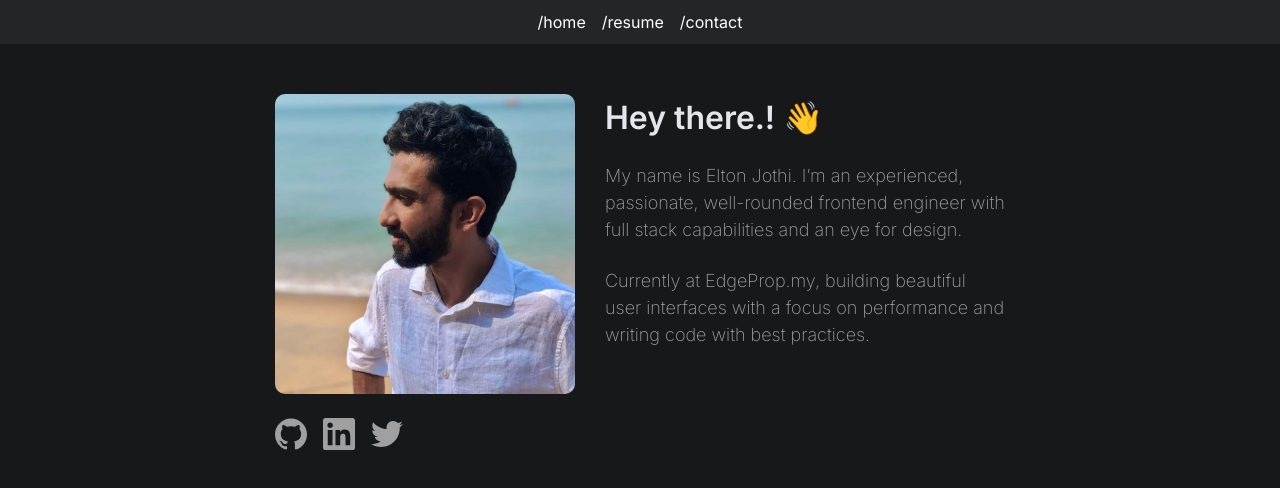
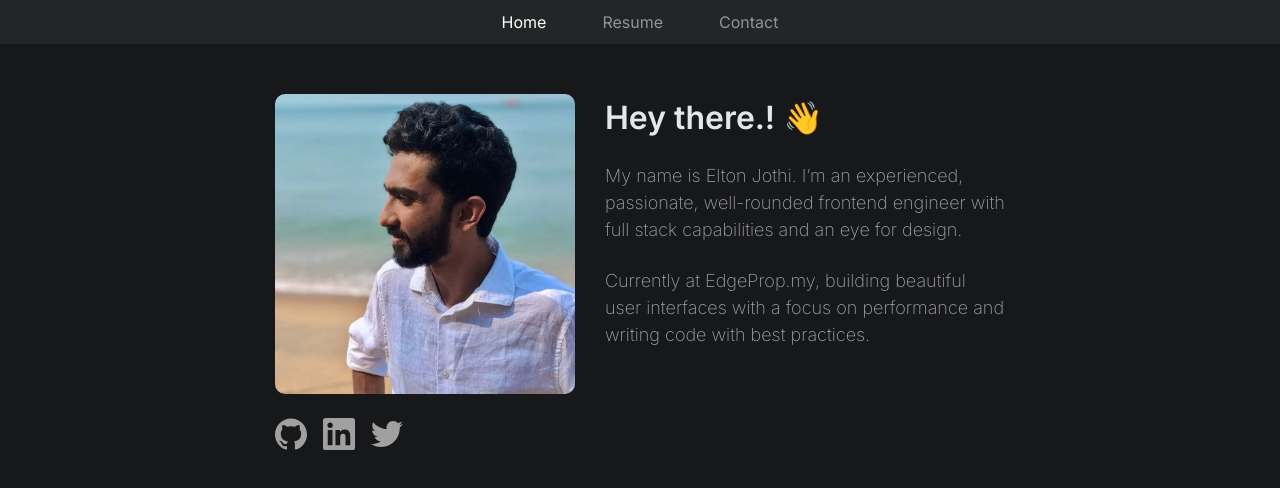
Before and after one commit to eltonjothi/frontpage, a Next.js app: page / in a window 1280 px wide. Shown: the top 488 px of the page. Built offline with nearby package versions, Linux system fonts and the light colour scheme.

Commit message:
misc fixes

```diff
--- a/components/template/Header.jsx
+++ b/components/template/Header.jsx
@@ -1,26 +1,41 @@
 import React from 'react';
 import Link from 'next/link';
+import { withRouter } from 'next/router';
 
-function Header() {
+function Header({ router }) {
   return (
     <>
       <nav className="navbar sticky-top navbar-expand-lg navbar-dark">
         <div className="container">
           <div className="collapse navbar-collapse" id="navbarNav">
             <ul className="navbar-nav mx-auto">
-              <li className="nav-item active">
+              <li
+                className={
+                  router.pathname === '/' ? 'nav-item active' : 'nav-item'
+                }
+              >
                 <Link href="/">
-                  <a className="nav-link">/home</a>
+                  <a className="nav-link">Home</a>
                 </Link>
               </li>
-              <li className="nav-item active">
+              <li
+                className={
+                  router.pathname === '/resume' ? 'nav-item active' : 'nav-item'
+                }
+              >
                 <Link href="/resume">
-                  <a className="nav-link">/resume</a>
+                  <a className="nav-link">Resume</a>
                 </Link>
               </li>
-              <li className="nav-item active">
+              <li
+                className={
+                  router.pathname === '/contact'
+                    ? 'nav-item active'
+                    : 'nav-item'
+                }
+              >
                 <Link href="/contact">
-                  <a className="nav-link">/contact</a>
+                  <a className="nav-link">Contact</a>
                 </Link>
               </li>
             </ul>
@@ -31,13 +46,37 @@ function Header() {
       <nav className="mobile-navbar">
         <div className="mobile-navbar-container">
           <Link href="/">
-            <a className="mobile-navbar-item">/home</a>
+            <a
+              className={
+                router.pathname === '/'
+                  ? 'mobile-navbar-item active'
+                  : 'mobile-navbar-item'
+              }
+            >
+              Home
+            </a>
           </Link>
           <Link href="/resume">
-            <a className="mobile-navbar-item">/resume</a>
+            <a
+              className={
+                router.pathname === '/resume'
+                  ? 'mobile-navbar-item active'
+                  : 'mobile-navbar-item'
+              }
+            >
+              Resume
+            </a>
           </Link>
           <Link href="/contact">
-            <a className="mobile-navbar-item">/contact</a>
+            <a
+              className={
+                router.pathname === '/contact'
+                  ? 'mobile-navbar-item active'
+                  : 'mobile-navbar-item'
+              }
+            >
+              Contact
+            </a>
           </Link>
 
           {/* <div className="mobile-navbar-item">
@@ -51,4 +90,4 @@ function Header() {
   );
 }
 
-export default Header;
+export default withRouter(Header);
--- a/styles/style.scss
+++ b/styles/style.scss
@@ -63,6 +63,9 @@ body {
   @include media-breakpoint-down(md) {
     display: none;
   }
+  .nav-item {
+    margin: 0 20px;
+  }
 }
 .mobile-navbar {
   @include media-breakpoint-up(lg) {
@@ -96,6 +99,9 @@ body {
     a {
       color: #b0b3b8;
     }
+    &.active {
+      color: #fff;
+    }
   }
 }
 
@@ -118,7 +124,7 @@ body {
     }
   }
 }
-.only-print{
+.only-print {
   display: none;
 }
 @media print {
@@ -164,7 +170,7 @@ body {
   li {
     font-size: 13px;
   }
-  .only-print{
+  .only-print {
     display: block;
   }
 }
```
